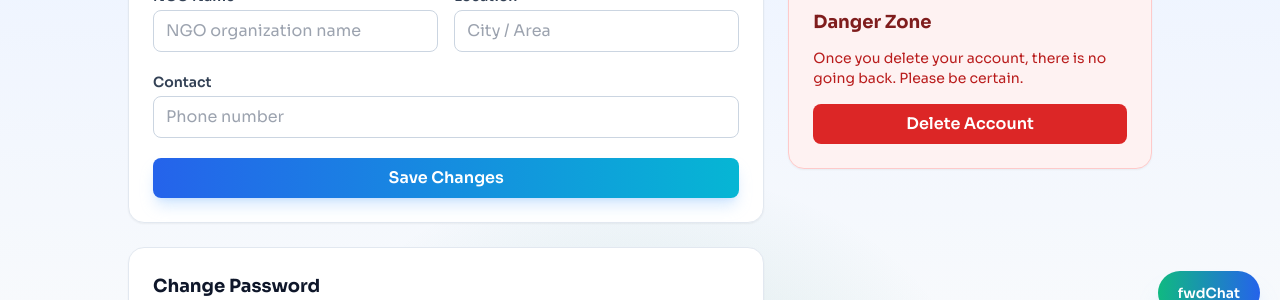
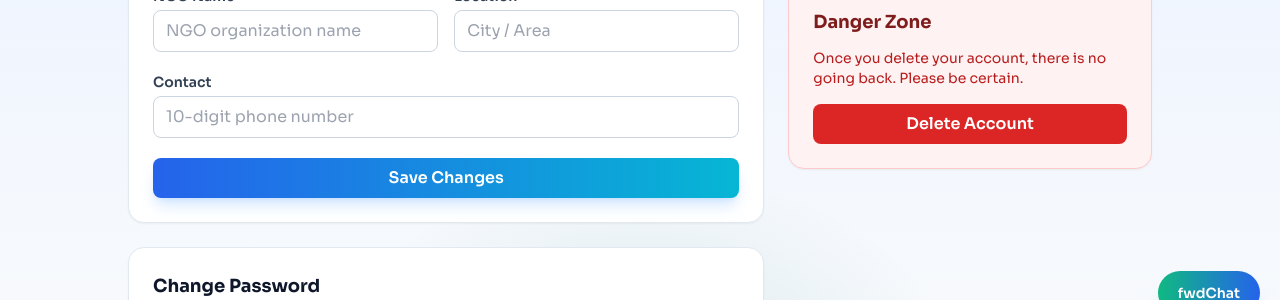
Before and after one commit to ceosus/FoodWasteDistribution, a Flask app: template templates/ngo/settings.html in a window 1280 px wide. Shown: the part 465-765 px from the top of the page. Run offline with Flask 3, Linux system fonts and the light colour scheme; the template is opened without the code that fills it, so the values that code supplies are empty; some libraries are stand-ins or nearby versions.

Commit message:
Add 10-digit client-side contact validation in auth and settings forms

```diff
--- a/templates/auth/register.html
+++ b/templates/auth/register.html
@@ -38,7 +38,7 @@
             </div>
             <div class="md:col-span-1">
                 <label for="contact" class="mb-1 block text-sm font-semibold">Contact</label>
-                <input id="contact" name="contact" type="text" required class="w-full rounded-lg border border-slate-300 px-3 py-2 outline-none ring-blue-200 transition focus:border-blue-500 focus:ring" placeholder="Phone number">
+                <input id="contact" name="contact" type="text" required inputmode="numeric" pattern="[0-9]{10}" minlength="10" maxlength="10" title="Enter exactly 10 digits" class="w-full rounded-lg border border-slate-300 px-3 py-2 outline-none ring-blue-200 transition focus:border-blue-500 focus:ring" placeholder="10-digit phone number">
             </div>
 
             <div class="md:col-span-2">
--- a/templates/ngo/settings.html
+++ b/templates/ngo/settings.html
@@ -73,9 +73,14 @@
                             name="contact"
                             type="text"
                             required
+                            inputmode="numeric"
+                            pattern="[0-9]{10}"
+                            minlength="10"
+                            maxlength="10"
+                            title="Enter exactly 10 digits"
                             value="{{ current_user.contact }}"
                             class="w-full rounded-lg border border-slate-300 px-3 py-2 outline-none ring-blue-200 transition focus:border-blue-500 focus:ring"
-                            placeholder="Phone number">
+                            placeholder="10-digit phone number">
                     </div>
 
                     <button
```
Also changed, not shown: templates/donor/settings.html (+6 -1 lines).
